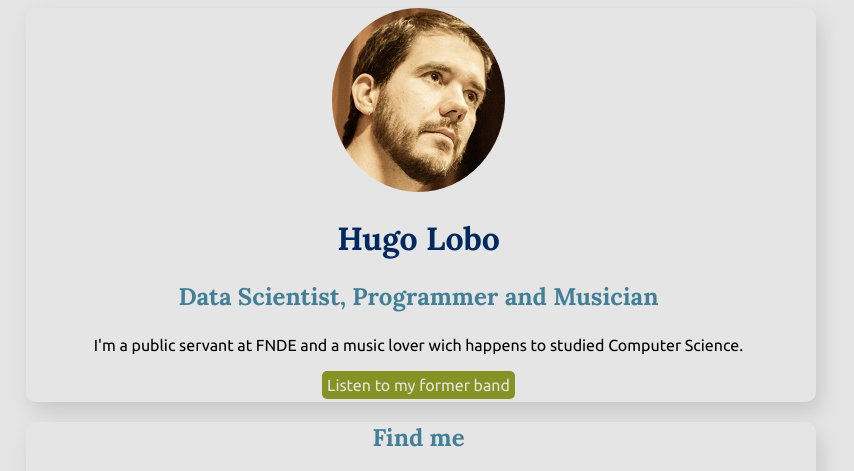
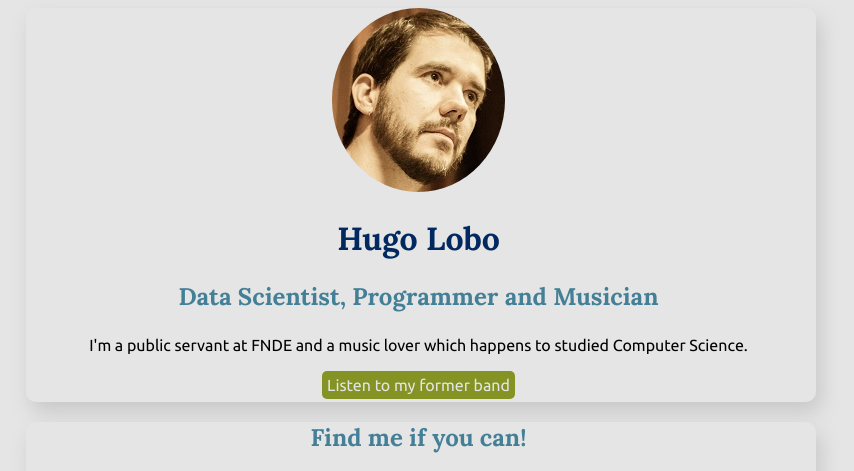
Before and after one commit to hflobo/profile, a plain HTML site: page index.html in a window 1280 px wide. Shown: the top 471 px of the page, without its empty margins (219-1073 px from the left). Drawn offline with Linux system fonts and the light colour scheme.

Commit message:
Grammar correction

```diff
--- a/index.html
+++ b/index.html
@@ -15,7 +15,7 @@
         <img class="img-circle" src="images/Hugo.jpg" alt="Hugo Lobo picture">
         <h1>Hugo Lobo</h1>
         <h2>Data Scientist, Programmer and Musician</h2>
-        <p>I'm a public servant at FNDE and a music lover wich happens to studied
+        <p>I'm a public servant at FNDE and a music lover which happens to studied
             Computer Science.
         </p>
         <a class="button" href="https://soundcloud.com/mike_bsb/sets/mans-o-jacobina"
@@ -24,7 +24,7 @@
         </a>
       </div>
       <div class="card text-center">
-        <h2>Find me</h2>
+        <h2>Find me if you can!</h2>
         <ul class="list-inline">
           <li><a href="https://github.com/hflobo" target="_blank">
                 <i class="fab fa-github"></i>
```
